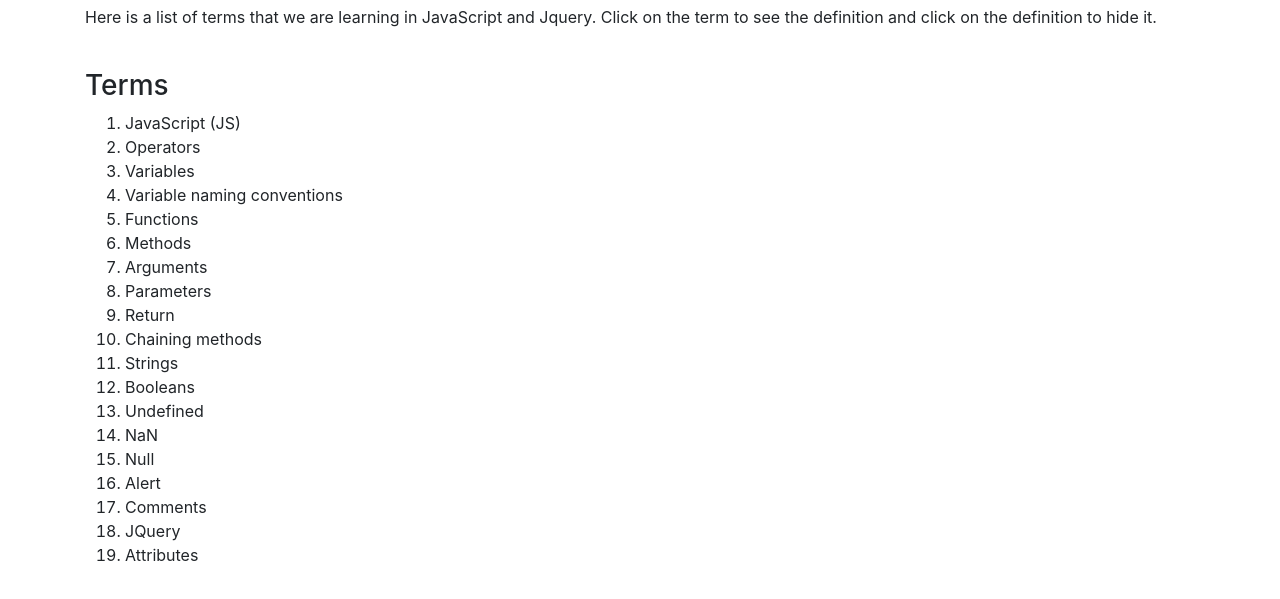
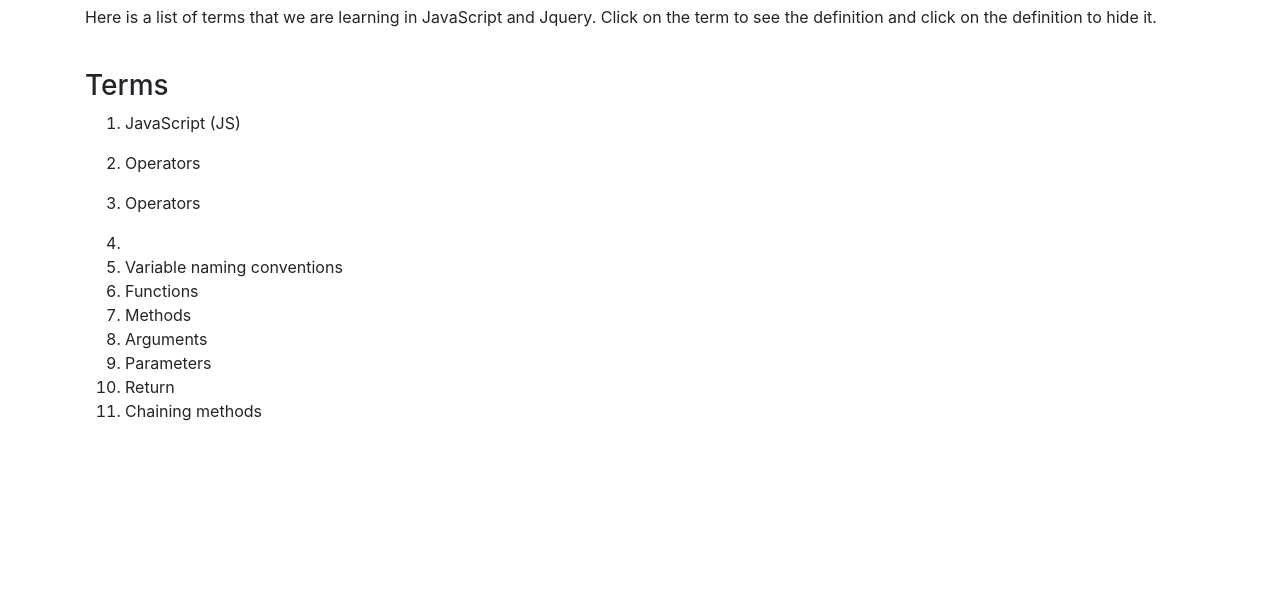
Before and after one commit to diegosalazar343/flashcards, a plain HTML site: page index.html in a window 1280 px wide. Shown: the part 51-650 px from the top of the page. Drawn offline with Linux system fonts and the light colour scheme.

Commit message:
solve how to create a flashcard
Co-authored-by: Nick Hennessy <njhnny@gmail.com>

```diff
--- a/css/styles.css
+++ b/css/styles.css
@@ -0,0 +1,6 @@
+.hidden {
+  display: none;
+}
+.card {
+  border: 0px;
+}
--- a/index.html
+++ b/index.html
@@ -14,9 +14,27 @@
       <br>
       <h3>Terms</h3>
       <ol>
-        <li>JavaScript (JS)</li>
-        <li>Operators</li>
-        <li>Variables</li>
+        <li>
+          <div class="card">
+            <p class="term">JavaScript (JS)</p>
+            <p class="hidden">JavaScript is a programming language used primarily by Web browsers to create a dynamic and interactive experience for
+          the user. Most of the functions and applications that make the Internet indispensable to modern life are coded in some
+          form of JavaScript</p>
+          </div>
+        </li>
+        <li>
+          <div class="card">
+            <p class="term">Operators</p>
+            <p class="hidden">An operator is a special character (or characters) that indicates an action to be performed. They include +,-,*,/, and %.</p>
+          </div>
+        </li>
+        <li>
+          <div class="card">
+            <p class="term">Operators</p>
+            <p class="hidden">An operator is a special character (or characters) that indicates an action to be performed. They include +,-,*,/, and %.</p>
+          </div>
+        </li>
+        <li></li>
         <li>Variable naming conventions</li>
         <li>Functions</li>
         <li>Methods</li>
@@ -24,18 +42,3 @@
         <li>Parameters</li>
         <li>Return</li>
         <li>Chaining methods</li>
-        <li>Strings</li>
-        <li>Booleans</li>
-        <li>Undefined</li>
-        <li>NaN</li>
-        <li>Null</li>
-        <li>Alert</li>
-        <li>Comments</li>
-        <li>JQuery</li>
-        <li>Attributes</li>
-      </ol>
-
-
-    </div>
-  </body>
-</html>
--- a/js/scripts.js
+++ b/js/scripts.js
@@ -0,0 +1,5 @@
+jQuery(function ($) {
+  $("div.card .term").click(function () {
+      $(this).next().toggleClass("hidden");
+  });
+});
```
